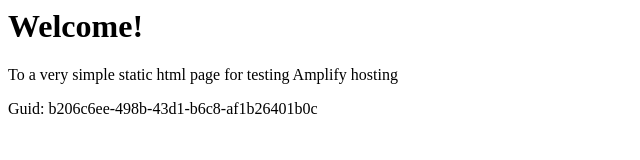
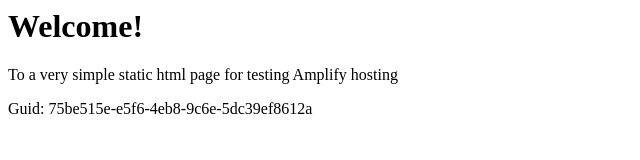
Before and after one commit to aws-aemilia-pdx/Github-PR-Commit-Integration-Test-DoNotTouch-GitHubWebhookPushCanaryTest-v1-prod-us-west-2, a website: page src/index.html in a window 1280 px wide. Shown: the full height of the page, 0-640 px from the left. Drawn offline with Linux system fonts and the light colour scheme.

Commit message:
commit from integ tests

```diff
--- a/src/index.html
+++ b/src/index.html
@@ -12,6 +12,6 @@
 <body>
     <h1>Welcome!</h1>
     <p>To a very simple static html page for testing Amplify hosting</p>
-    <p>Guid: b206c6ee-498b-43d1-b6c8-af1b26401b0c</p></body>
+    <p>Guid: 75be515e-e5f6-4eb8-9c6e-5dc39ef8612a</p></body>
 
 </html>
```
